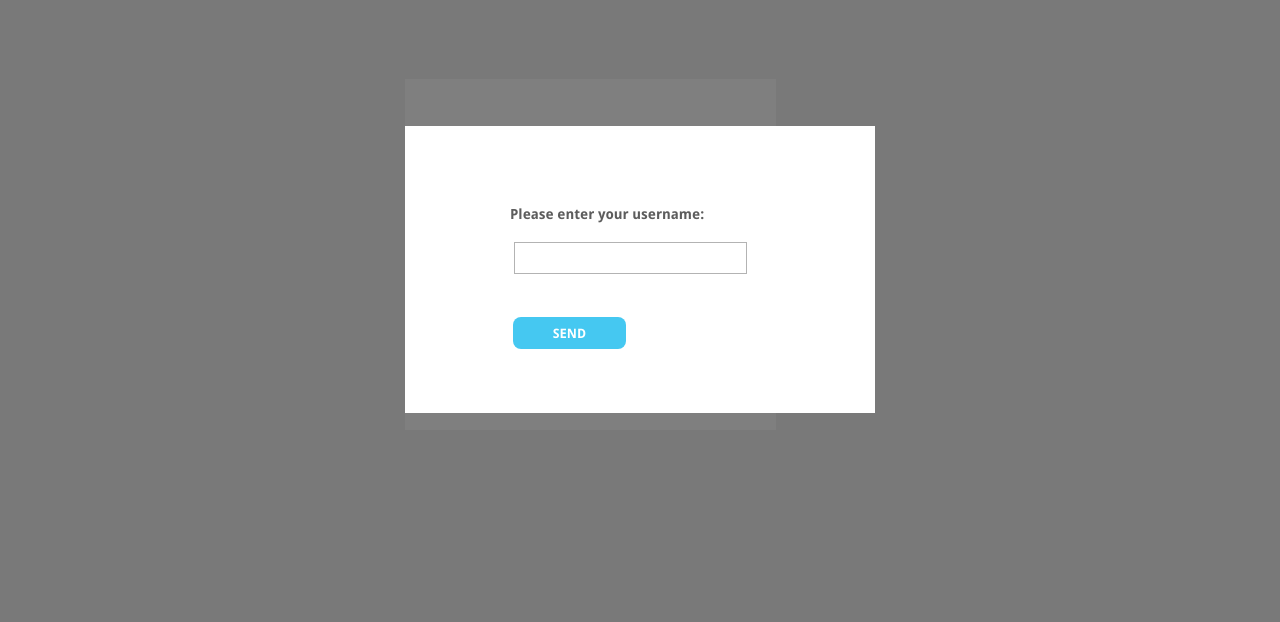
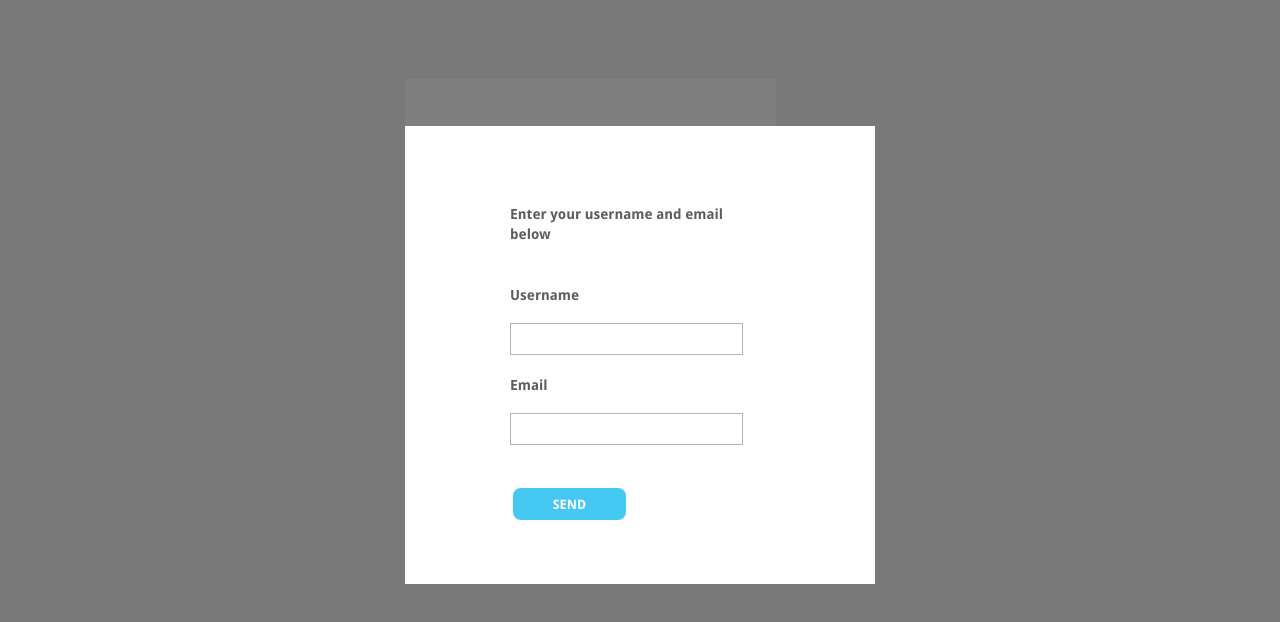
Before and after one commit to joaquinquintas/maxscholar_mychild, a plain HTML site: page index.html in a window 1280 px wide. Both pictures are taken after a click on the link "Forgot password?". Shown: the part 54-676 px from the top of the page. Drawn offline with nearby package versions, Linux system fonts and the light colour scheme; no server answers.

Commit message:
forgot password

```diff
--- a/css/style.css
+++ b/css/style.css
@@ -918,12 +918,17 @@ header .header-right ul li { float:none; display:inline-block;}
     height: 32px;
 }
 
-#forgot_password{
-	float: right;
-    margin-right: 13%;
-    padding-bottom: 20px !important;
 
+#forgot_email, #forgot_username{
+
+	margin-bottom: 20px;
+	width: 98%;
+    box-sizing: border-box;
+    border: 1px solid #b3b3b3;
+    height: 32px;
+    padding-left: 10px
 }
+
 #forgot_email{
 
 	margin-bottom: 20px;
--- a/index.html
+++ b/index.html
@@ -1832,9 +1832,16 @@
 	    <div class="modal fade" id="adminModal" tabindex="-1" role="dialog" aria-labelledby="myModalLabel" aria-hidden="true">
 	      <div class="modal-dialog" >
 	        <div class="modal-content">
-	          <div class="modal-body"> <span>Please enter your username:</span><br/>
-	          <span id="error_forgot" style="color:red"></span>
-	          <input id="forgot_email" type="text" placeholder="" > </div>
+
+	          <div class="modal-body">
+                <span>Enter your username and email below</span><br/>
+                <span id="error_forgot" style="color:red"></span><br/>
+                 <span>Username </span>
+                  <input id="forgot_username" type="text" placeholder="" ><br/>
+                 <span>Email </span>
+                  <input id="forgot_email" type="text" placeholder="" >
+                </div>
+
 	          <div class="modal-footer">
 	            <button type="button" class="close-btn">Send</button>
 	          </div>
--- a/js/auth.js
+++ b/js/auth.js
@@ -233,13 +233,14 @@ $(document).ready(function() {
 	$("#adminModal .close-btn").click(function(e){
 		e.preventDefault();
 
-		username = $('#forgot_email').val();
+		username = $('#forgot_username').val();
+		email = $('#forgot_email').val();
 
-		//if(!IsEmail(email)){
-		//	$('#error_forgot').html("Email invalid")
-		//	return false
-		//}
-		$.ajax({type: "POST", url: forgotPassword, data: JSON.stringify({ username: username}) }).
+		if(!IsEmail(email)){
+			$('#error_forgot').html("Email invalid")
+			return false
+		}
+		$.ajax({type: "POST", url: forgotPassword, data: JSON.stringify({ username: username, email:email}) }).
 	    fail(function(resp){
 	    	 console.log('invalid username')
 		     $('#error_forgot').html("Username doesn't exist")
```
